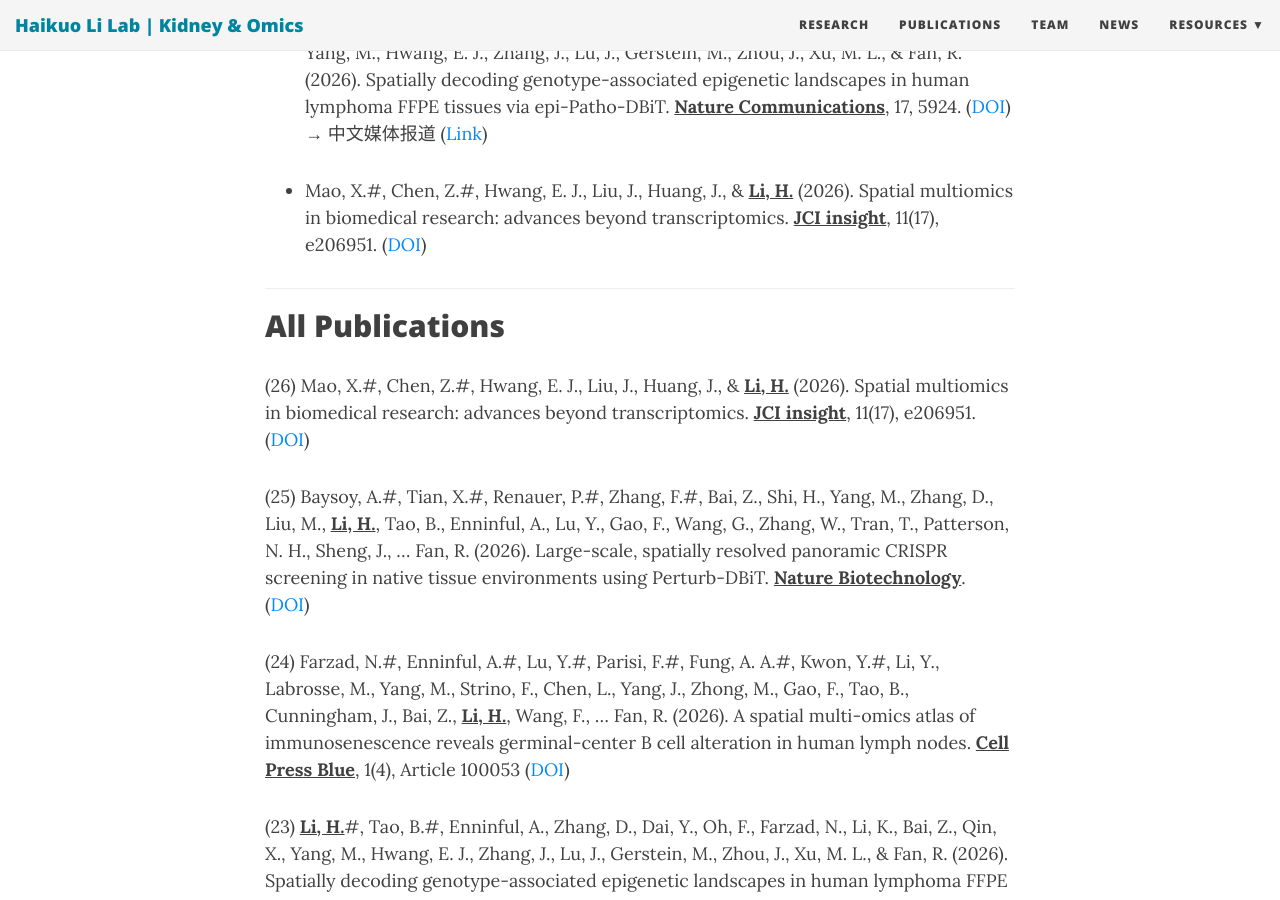
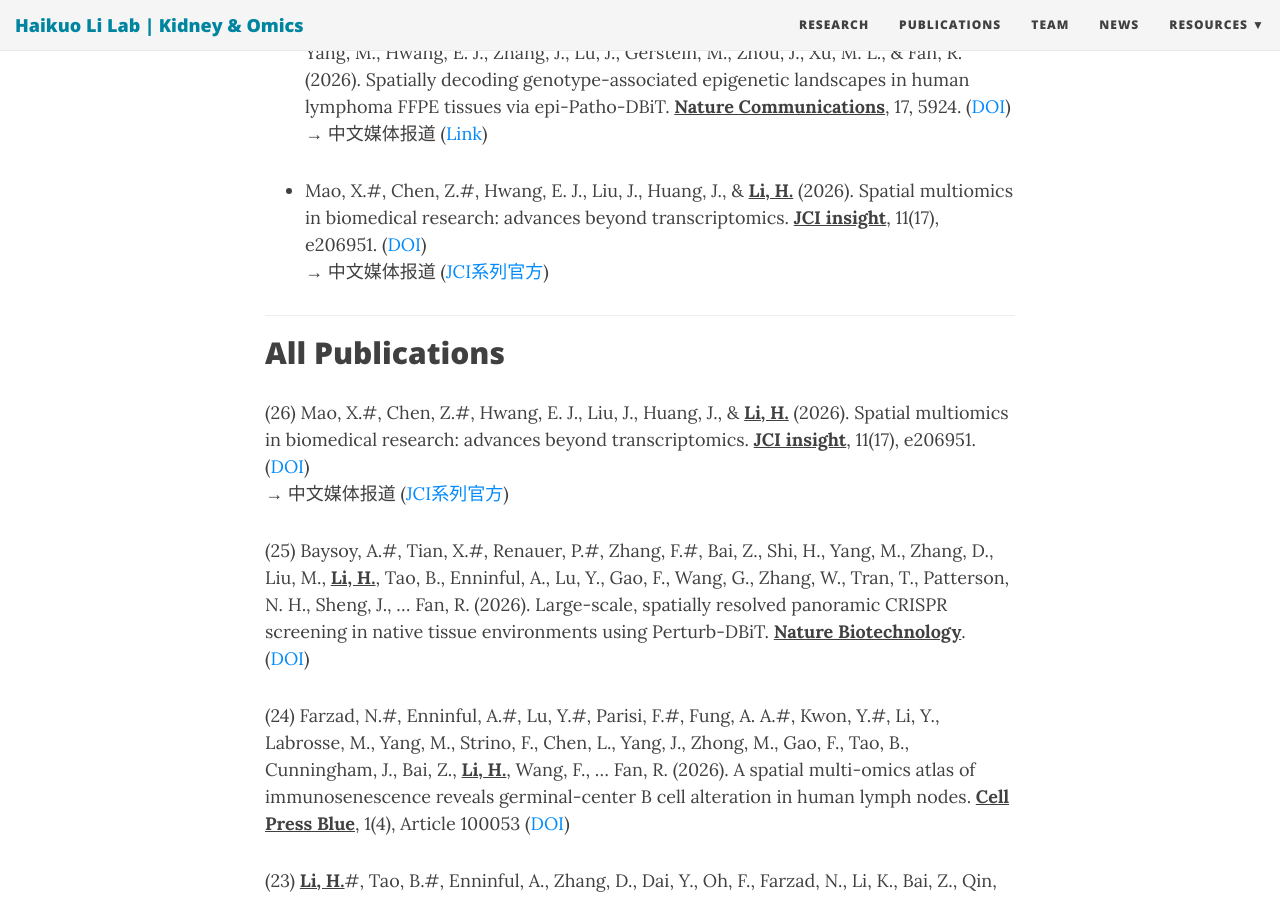
Before and after one commit to TheLiLab/thelilab.github.io, a Jekyll site: the page built from pubs.md, in a window 1280 px wide and 900 px high, scrolled down 1367 px. Built offline with Jekyll 4.4.1, drawn with Linux system fonts in a browser that asks for light colours; nearby versions of some CDN libraries.

Commit message:
Update pubs.md

```diff
--- a/pubs.md
+++ b/pubs.md
@@ -42,13 +42,15 @@
 →	中文媒体报道 (<a href="https://mp.weixin.qq.com/s/0Wey93u1f5awT6Po8-4cEA" target="_blank">Link</a>)
 <br>
 
-- Mao, X.#, Chen, Z.#, Hwang, E. J., Liu, J., Huang, J., & <strong><u>Li, H.</u></strong> (2026). Spatial multiomics in biomedical research: advances beyond transcriptomics. <strong><u>JCI insight</u></strong>, 11(17), e206951. (<a href="https://doi.org/10.1172/jci.insight.206951" target="_blank">DOI</a>)
+- Mao, X.#, Chen, Z.#, Hwang, E. J., Liu, J., Huang, J., & <strong><u>Li, H.</u></strong> (2026). Spatial multiomics in biomedical research: advances beyond transcriptomics. <strong><u>JCI insight</u></strong>, 11(17), e206951. (<a href="https://doi.org/10.1172/jci.insight.206951" target="_blank">DOI</a>)<br>
+→	中文媒体报道 (<a href="https://mp.weixin.qq.com/s/Icd4AuddzISoI9T5mt5VGQ" target="_blank">JCI系列官方</a>)
 <br>
 
 <hr>
 ## All Publications
 
-(26) Mao, X.#, Chen, Z.#, Hwang, E. J., Liu, J., Huang, J., & <strong><u>Li, H.</u></strong> (2026). Spatial multiomics in biomedical research: advances beyond transcriptomics. <strong><u>JCI insight</u></strong>, 11(17), e206951. (<a href="https://doi.org/10.1172/jci.insight.206951" target="_blank">DOI</a>)
+(26) Mao, X.#, Chen, Z.#, Hwang, E. J., Liu, J., Huang, J., & <strong><u>Li, H.</u></strong> (2026). Spatial multiomics in biomedical research: advances beyond transcriptomics. <strong><u>JCI insight</u></strong>, 11(17), e206951. (<a href="https://doi.org/10.1172/jci.insight.206951" target="_blank">DOI</a>)<br>
+→	中文媒体报道 (<a href="https://mp.weixin.qq.com/s/Icd4AuddzISoI9T5mt5VGQ" target="_blank">JCI系列官方</a>)
 <br>
 
 (25) Baysoy, A.#, Tian, X.#, Renauer, P.#, Zhang, F.#, Bai, Z., Shi, H., Yang, M., Zhang, D., Liu, M., <strong><u>Li, H.</u></strong>, Tao, B., Enninful, A., Lu, Y., Gao, F., Wang, G., Zhang, W., Tran, T., Patterson, N. H., Sheng, J., … Fan, R. (2026). Large-scale, spatially resolved panoramic CRISPR screening in native tissue environments using Perturb-DBiT. <strong><u>Nature Biotechnology</u></strong>. (<a href="https://doi.org/10.1038/s41587-026-03127-y" target="_blank">DOI</a>)
```
